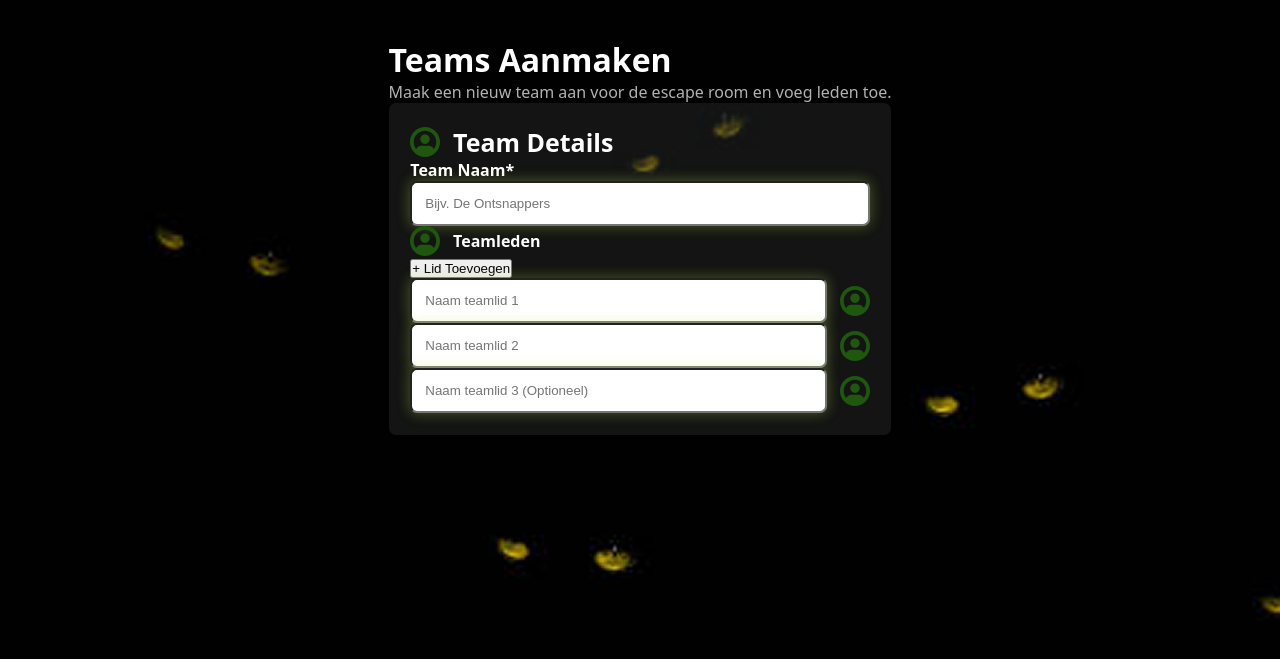
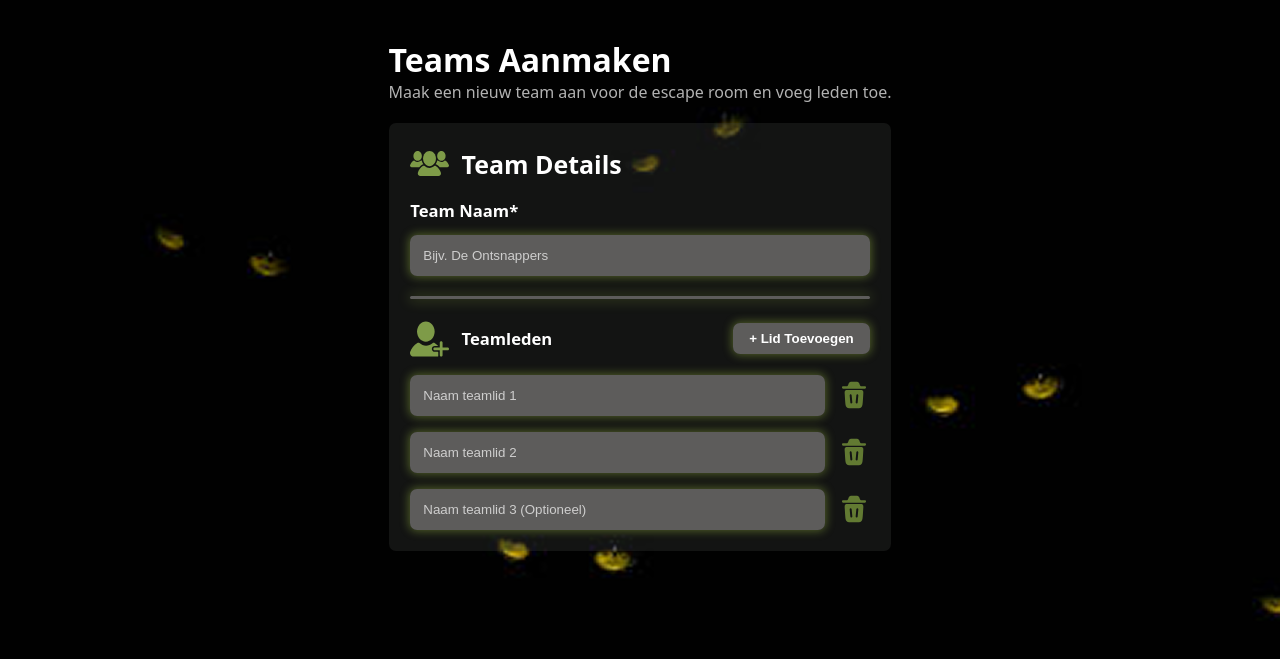
Before and after one commit to RayanAmarOuali/1900MM, a PHP site: page /admin/add_team.html in a window 1280 px wide. Shown: the top 659 px of the page. Run offline with PHP 8.4, Linux system fonts and the light colour scheme.

Commit message:
Add team page

```diff
--- a/admin/add_team.html
+++ b/admin/add_team.html
@@ -12,17 +12,17 @@
           <p>Maak een nieuw team aan voor de escape room en voeg leden toe.</p>
           <section class="sec--add-teams">
                <div class="svg first">
-                    <img src="../assets/circle-user-svgrepo-com.svg" alt="">
+                    <img src="../assets/group-svgrepo-com (3).svg" alt="">
                     <h2>Team Details</h2>
                </div>
                <div class="first-input">
-                    <h3>Team Naam*</h3>
+                    <h3 class="subtitle">Team Naam*</h3>
                     <input type="text" placeholder="Bijv. De Ontsnappers">
                </div>
                <div class="line"></div>
-               <div class="split">
+               <div class="split subtitle">
                     <div class="svg">
-                         <img src="../assets/circle-user-svgrepo-com.svg" alt="">
+                         <img src="../assets/user-plus-svgrepo-com.svg" alt="">
                          <h3>Teamleden</h3>
                     </div>
                     <button>+ Lid Toevoegen</button>
@@ -30,15 +30,15 @@
                <div class="teamlid--add-teams">
                     <div class="single-teamlid--add-teams">
                          <input type="text" name="" id="" placeholder="Naam teamlid 1">
-                         <img src="../assets/circle-user-svgrepo-com.svg" alt="">
+                         <img src="../assets/trash-bin-trash-svgrepo-com.svg" alt="">
                     </div>
                     <div class="single-teamlid--add-teams">
                          <input type="text" name="" id="" placeholder="Naam teamlid 2">
-                         <img src="../assets/circle-user-svgrepo-com.svg" alt="" >
+                         <img src="../assets/trash-bin-trash-svgrepo-com.svg" alt="">
                     </div>
                     <div class="single-teamlid--add-teams">
                          <input type="text" name="" id="" placeholder="Naam teamlid 3 (Optioneel)">
-                         <img src="../assets/circle-user-svgrepo-com.svg" alt="">
+                         <img src="../assets/trash-bin-trash-svgrepo-com.svg" alt="">
                     </div>
                </div>
           </section>
--- a/css/style.css
+++ b/css/style.css
@@ -30,7 +30,7 @@ Global: Text
     /* Font size */
     --titleH1: clamp(2rem, 2.3vw, 100rem);
     --titleH2: clamp(1rem, 1.3vw, 100rem);
-    --titleH3: clamp(1rem, 1.1vw, 100rem);
+    --titleH3: clamp(1rem, 1.3vw, 100rem);
     --containerSubText: clamp(1rem, 1.1vw, 100rem);
 
     /* Padding */
@@ -41,6 +41,8 @@ Global: Text
     --LR-bottom-padding: clamp(2.5rem, 3vw, 100rem);
 
     --input: clamp(13px, 1vw, 100rem);
+
+    --button: clamp(.5rem, .6vw, 100rem) clamp(1rem, 1.2vw, 100rem);
 
     /* Margin */
     --main-margin: clamp(1rem, 3%, 100rem) 0;
@@ -124,10 +126,6 @@ Global: Text
     align-items: center;
 }
 
-.body--add-teams img{
-    height: 30px;
-}
-
 /* --- Main --- */
 .main--add-teams h1:first-of-type{
     font-size: var(--titleH1);
@@ -146,6 +144,18 @@ Global: Text
     border-radius: 7px;
     position: relative;
     width: 100%;
+    margin-top: clamp(1rem, 1.5vw, 100rem);
+}
+
+/* SVG Overall */
+.sec--add-teams .svg img{
+    height: clamp(2rem, 3vw, 100rem);
+    filter: brightness(0) saturate(100%) invert(61%) sepia(13%) saturate(1505%) hue-rotate(39deg) brightness(91%) contrast(84%);
+}
+
+.teamlid--add-teams .single-teamlid--add-teams img{
+    height: clamp(1.5rem, 2.5vw, 100rem);
+    filter: brightness(0) saturate(100%) invert(52%) sepia(3%) saturate(6635%) hue-rotate(39deg) brightness(83%) contrast(93%);
 }
 
 /* Title First */
@@ -162,21 +172,89 @@ Global: Text
     gap: var(--regularSVG);
 }
 
+/* Sub title mb */
+.sec--add-teams .subtitle:first-of-type{
+    margin-top: clamp(1rem, 1.2vw, 100rem);
+    margin-bottom: clamp(.5rem, 1vw, 100rem);
+}
+
+.sec--add-teams .subtitle{
+    margin-bottom: clamp(1rem, 1.3vw, 100rem);
+    font-size: var(--titleH3);
+}
 /* First input */
 .sec--add-teams h3:first-of-type{
     font-size: var(--titleH3);
 }
 
+/* Split Line */
+.sec--add-teams .line{
+    width: 100%;
+    height: 2.5px;
+    border-radius: 10px;
+    box-shadow: 0px 0px 13px 1px rgba(191,229,78,0.3);
+    background-color: rgba(167, 163, 163, 0.5);
+    margin: clamp(1.3rem, 1.5vw, 100rem) 0;
+}
+
+/* Main Inputs */
 .sec--add-teams input{
     width: 100%;
     border-radius: 7px;
     padding: var(--input);
-    box-shadow: 0px 0px 13px 1px rgba(191,229,78,0.3);
+    box-shadow: 0px 0px 10px 1px rgba(191,229,78,0.37);
+    background-color: rgba(167, 163, 163, 0.5);
+    color: var(--primary-text-color);
+    border-style: none;
+    outline: none;
 }
 
+/* Main Input Title Split */
+.sec--add-teams .split{
+    display: flex;
+    flex-direction: row;
+    align-items: center;
+    justify-content: space-between;
+}
+
+/* Main Input Title Button */
+.sec--add-teams .split > button{
+    border-style: none;
+    border-radius: 7px;
+    box-shadow: 0px 0px 10px 1px rgba(191,229,78,0.37);
+    background-color: rgba(167, 163, 163, 0.5);
+    color: var(--primary-text-color);
+    padding: var(--button);
+    color: var(--primary-text-color);
+    font-weight: 600;
+}
+.sec--add-teams .split > button:active{
+    background-color: rgba(167, 163, 163, 0.4);
+}
+.sec--add-teams input::placeholder{
+    color: var(--secondary-text-color);
+}
+
+.teamlid--add-teams{
+    display: flex;
+    flex-direction: column;
+    gap: clamp(1rem, 1.2vw, 100rem);
+}
+
+/* Main Inputs SVG Split */
 .single-teamlid--add-teams{
     display: flex;
     flex-direction: row;
     align-items: center;
     gap: var(--regularSVG);
 }
+
+/* Media query Add Team Page */
+@media only screen and (max-width: 368px) {
+    .sec--add-teams .split{
+        display: flex;
+        flex-direction: column;
+        align-items: start;
+        gap: clamp(1rem, 2vw, 100rem);
+    }
+}
```
Also changed, not shown: assets/group-svgrepo-com (3).svg (added), assets/trash-bin-trash-svgrepo-com.svg (added), assets/user-plus-svgrepo-com.svg (added).
